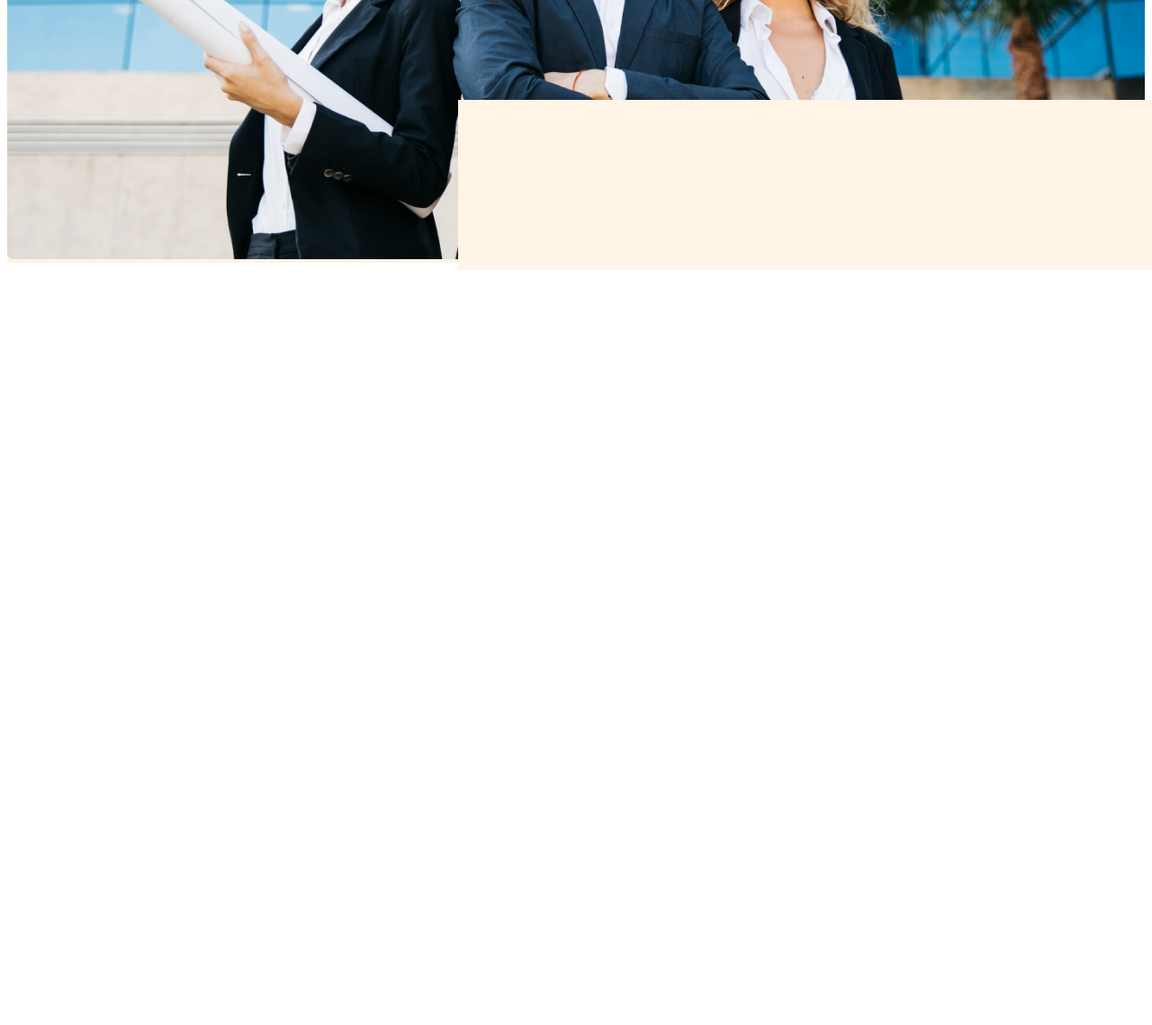
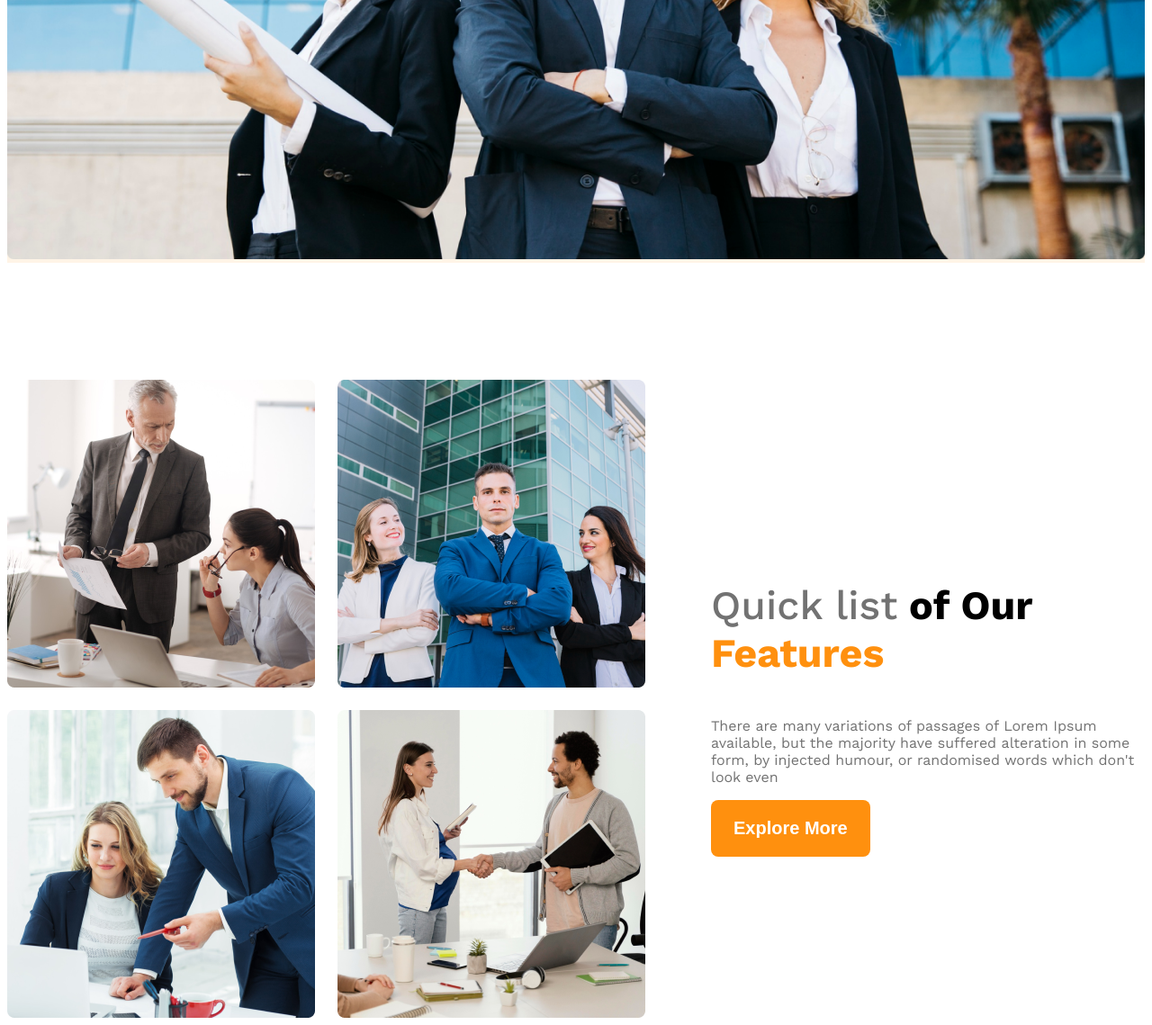
Before and after one commit to saim-alam1/g3-architects-website, a plain HTML site: page index.html in a window 1280 px wide. Shown: the part 906-2045 px from the top of the page at 90% size. Before the commit the page ends 1206 px from the top, so only its background shows below. Drawn offline with nearby package versions, Linux system fonts and the light colour scheme.

Commit message:
Created The 'Teams Area' and Made Them Responsive

```diff
--- a/index.html
+++ b/index.html
@@ -44,7 +44,27 @@
     </div>
   </header>
 
-  <main></main>
+  <main class="main">
+    <!-- Teams Section Start -->
+    <section class="teams display-flex">
+      <div class="team-img-container">
+        <img src="images/team1.png" alt="Two architects are is discussing something">
+        <img src="images/team2.png" alt="Three featured architects">
+        <img src="images/team3.png" alt="Two architects are is discussing something">
+        <img src="images/team4.png" alt="Two architects are shaking their hands">
+      </div>
+      <div class="our-features">
+        <h3 class="feature-title"><span id="quick-list" class="text-light-gray">Quick list</span> <span>of Our</span>
+          <span class="text-primary">Features</span>
+        </h3>
+        <p class="feature-description text-light-gray">There are many variations of passages of Lorem Ipsum available,
+          but the majority
+          have suffered alteration in some form,
+          by injected humour, or randomised words which don't look even</p>
+        <input type="button" value="Explore More" class="btn-primary">
+      </div>
+    </section>
+  </main>
   <footer></footer>
 </body>
 
--- a/styles/style.css
+++ b/styles/style.css
@@ -10,6 +10,11 @@
 /* Shared Styles */
 .display-flex {
   display: flex;
+}
+
+/* Orenge Text Color */
+.text-primary {
+  color: #FF900E;
 }
 
 /* Dark - 2 */
@@ -36,6 +41,20 @@
   border-radius: 8px;
   border: none;
   cursor: pointer;
+  transition: 0.5s;
+}
+
+.btn-primary:hover {
+  background: rgb(214, 115, 2);
+}
+
+.main {
+  max-width: 1440px;
+  margin: 0 auto;
+}
+
+.main>section {
+  margin-top: 130px;
 }
 
 /* Header Styles */
@@ -89,11 +108,68 @@
   width: 100%;
 }
 
+/* Team and Featured Related Styles */
+.teams {
+  align-items: center;
+  /* justify-content: space-around; */
+}
+
+.team-img-container {
+  display: grid;
+  grid-template-columns: repeat(2, 1fr);
+  gap: 25px;
+}
+
+.our-features {
+  max-width: 537px;
+  margin-left: 73px;
+}
+
+.feature-title {
+  font-weight: 700;
+  font-size: 2.8rem;
+}
+
+#quick-list {
+  font-weight: 500;
+}
+
 /* Banner Responsiveness */
 @media screen and (max-width: 576px) {
+  .brand {
+    font-size: 2.8rem;
+  }
 
   .navbar,
-  .nav-links {
+  .nav-links,
+  .teams {
     flex-direction: column;
   }
+
+  .nav-links {
+    text-align: center;
+  }
+
+  .banner-title {
+    font-size: 2rem;
+  }
+
+  .team-img-container {
+    grid-template-columns: repeat(1, 1fr);
+  }
+
+  .our-features {
+    margin-left: 20px;
+  }
 }
+
+/* For Medium Device */
+@media screen and (min-width: 577px) and (max-width: 992px) {
+  .teams {
+    flex-direction: column;
+  }
+
+  .our-features {
+    margin: 50px auto;
+  }
+}
```
